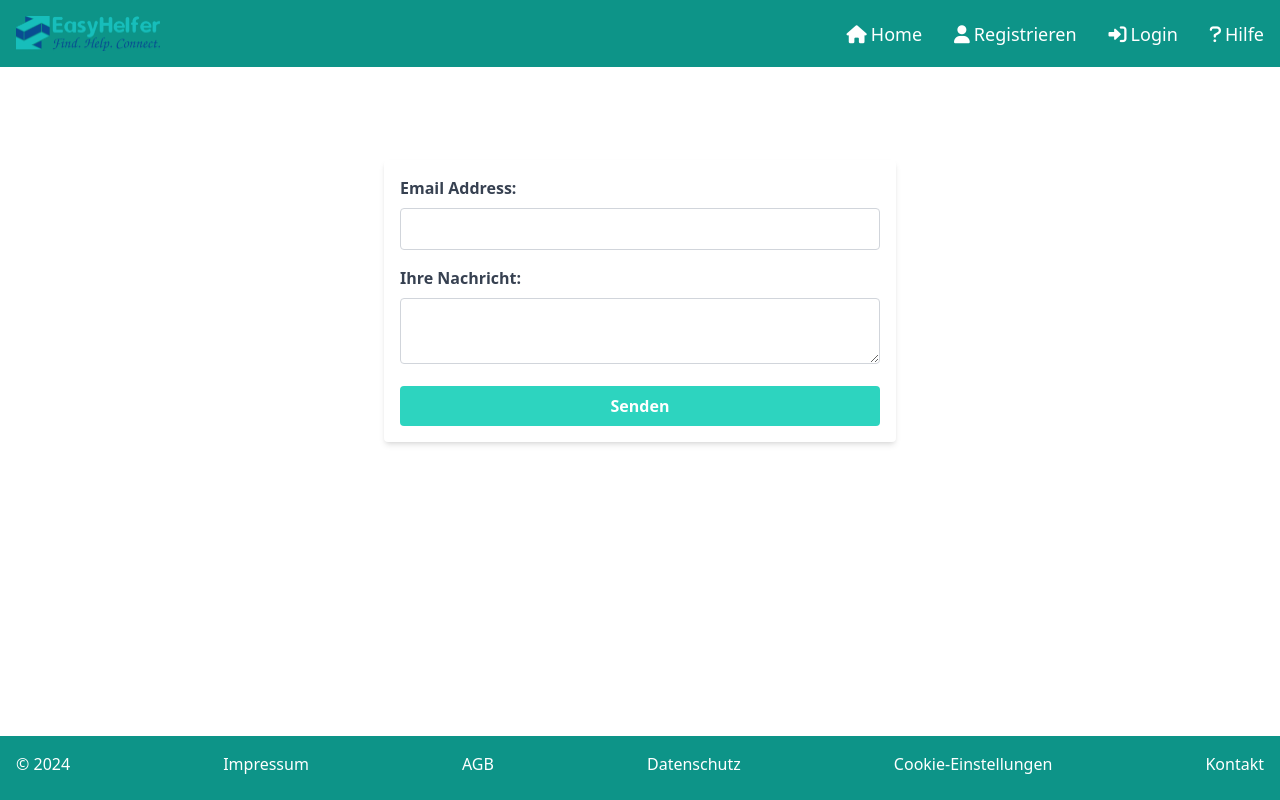
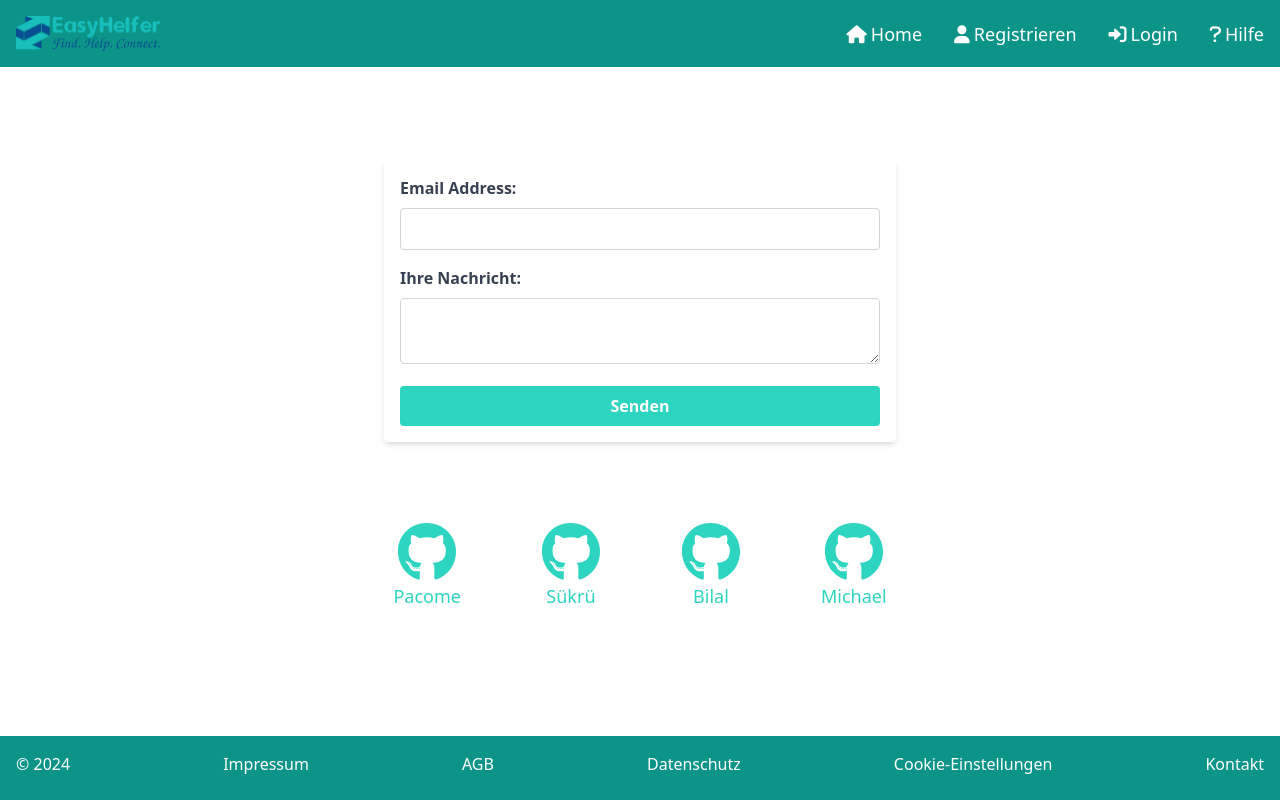
Before and after one commit to michkffm/FinalProject, a React (Vite) app in the folder frontend/: page /contact in a window 1280 px wide. Built offline with nearby package versions, Linux system fonts and the light colour scheme.

Commit message:
Github-umleitung

```diff
--- a/frontend/package.json
+++ b/frontend/package.json
@@ -13,6 +13,7 @@
     "@formspree/react": "^2.5.1",
     "react": "^18.3.1",
     "react-dom": "^18.3.1",
+    "react-icons": "^5.4.0",
     "react-router-dom": "^7.0.2"
   },
   "devDependencies": {
--- a/frontend/src/components/ContactForm.jsx
+++ b/frontend/src/components/ContactForm.jsx
@@ -1,13 +1,25 @@
-import React from 'react';
 import { useForm, ValidationError } from '@formspree/react';
+import { useEffect } from 'react';
+import { useNavigate } from 'react-router-dom';
+import { FaGithub } from 'react-icons/fa';
 
-function ContactForm() {
+export default function ContactForm() {
   const [state, handleSubmit] = useForm("mzzblene");
+  const navigate = useNavigate();
+
+  useEffect(() => {
     if (state.succeeded) {
-    return <p>Danke für deine Nachricht!</p>;
+      setTimeout(() => {
+        navigate('/');
+      }, 2000); // 2 Sekunden Verzögerung vor der Umleitung
     }
+  }, [state.succeeded, navigate]);
+
   return (
     <div className="mt-40"> {/* Fügt einen größeren oberen Rand hinzu */}
+      {state.succeeded ? (
+        <p className="text-4xl font-bold text-center text-teal-400">Du hast erfolgreich Deine Nachricht verschickt!</p>
+      ) : (
         <form onSubmit={handleSubmit} className="max-w-lg mx-auto p-4 bg-white shadow-md rounded">
           <div className="mb-4">
             <label htmlFor="email" className="block text-gray-700 font-bold mb-2">Email Address:</label>
@@ -38,12 +50,37 @@ function ContactForm() {
               className="text-red-500 text-sm mt-1"
             />
           </div>
-        <button type="submit" disabled={state.submitting} className="w-full bg-teal-400 text-white font-bold py-2 px-4 rounded hover:bg-blue-700 focus:outline-none focus:ring-2 focus:ring-blue-400">
+          <button type="submit" disabled={state.submitting} className="w-full bg-teal-400 text-white font-bold py-2 px-4 rounded hover:bg-teal-500 focus:outline-none focus:ring-2 focus:ring-blue-400">
             Senden
           </button>
         </form>
+      )}
+      <div className="flex justify-center mt-20 space-x-20">
+        <div className="flex flex-col items-center">
+          <a href="https://github.com/Pacome-Adoufack" target="_blank" rel="noopener noreferrer">
+            <FaGithub className="text-6xl text-teal-400 hover:text-teal-600" />
+          </a>
+          <span className="text-lg text-teal-400 hover:text-teal-600">Pacome</span>
+        </div>
+        <div className="flex flex-col items-center">
+          <a href="https://github.com/Okyanuspol" target="_blank" rel="noopener noreferrer">
+            <FaGithub className="text-6xl text-teal-400 hover:text-teal-600" />
+          </a>
+          <span className="text-lg text-teal-400 hover:text-teal-600">Sükrü</span>
+        </div>
+        <div className="flex flex-col items-center">
+          <a href="https://github.com/webdevbfb" target="_blank" rel="noopener noreferrer">
+            <FaGithub className="text-6xl text-teal-400 hover:text-teal-600" />
+          </a>
+          <span className="text-lg text-teal-400 hover:text-teal-600">Bilal</span>
+        </div>
+        <div className="flex flex-col items-center">
+          <a href="https://github.com/michkffm" target="_blank" rel="noopener noreferrer">
+            <FaGithub className="text-6xl text-teal-400 hover:text-teal-600" />
+          </a>
+          <span className="text-lg text-teal-400 hover:text-teal-600">Michael</span>
+        </div>
+      </div>
     </div>
   );
 }
-
-export default ContactForm;
```
Also changed, not shown: 2 other files (tests, documents, lock files or other folders). Lines whose indentation alone changed are shown as unchanged.
